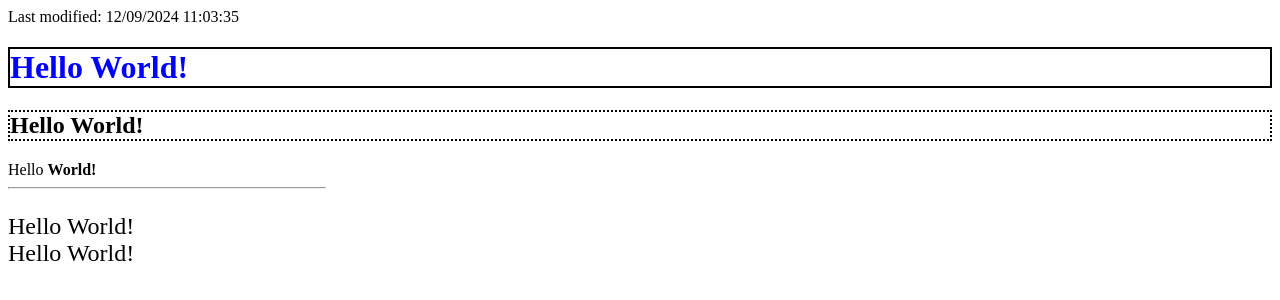
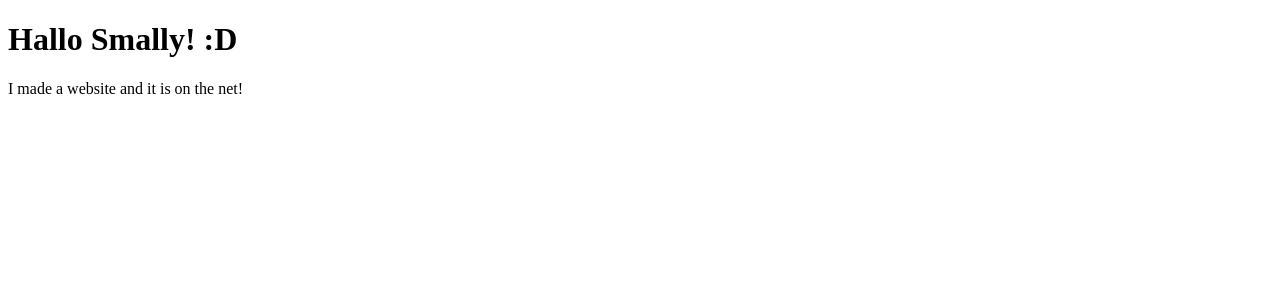
Before and after one commit to Raz-Alex/WebTest, a plain HTML site: page index.html in a window 1280 px wide. Drawn offline with Linux system fonts and the light colour scheme.

Commit message:
Hallo Smally Test

```diff
--- a/index.html
+++ b/index.html
@@ -2,20 +2,14 @@
 <html lang="en">
 	<head>
 		<meta charset="utf-8">
-		<link rel="stylesheet" href="style.css">
+		<link rel="stylesheet" type=“text/css” href="style.css">
 		<title>Learning Page</title>
 		<script>
 			alert("Hello Js World!");
 		</script>
 	</head>
 	<body>
-		<script>
-			document.write("Last modified: " + document.lastModified);
-		</script>
-		<h1>Hello World!</h1>
-		<h2>Hello World!</h2>
-		Hello <strong>World!</strong>
-		<hr width="25%" align="left">
-		<p>Hello World!<br>Hello World!</p>
+		<h1>Hallo Smally! :D</h1>
+		<p>I made a website and it is on the net!</p>
 	</body>
 </html>
```
